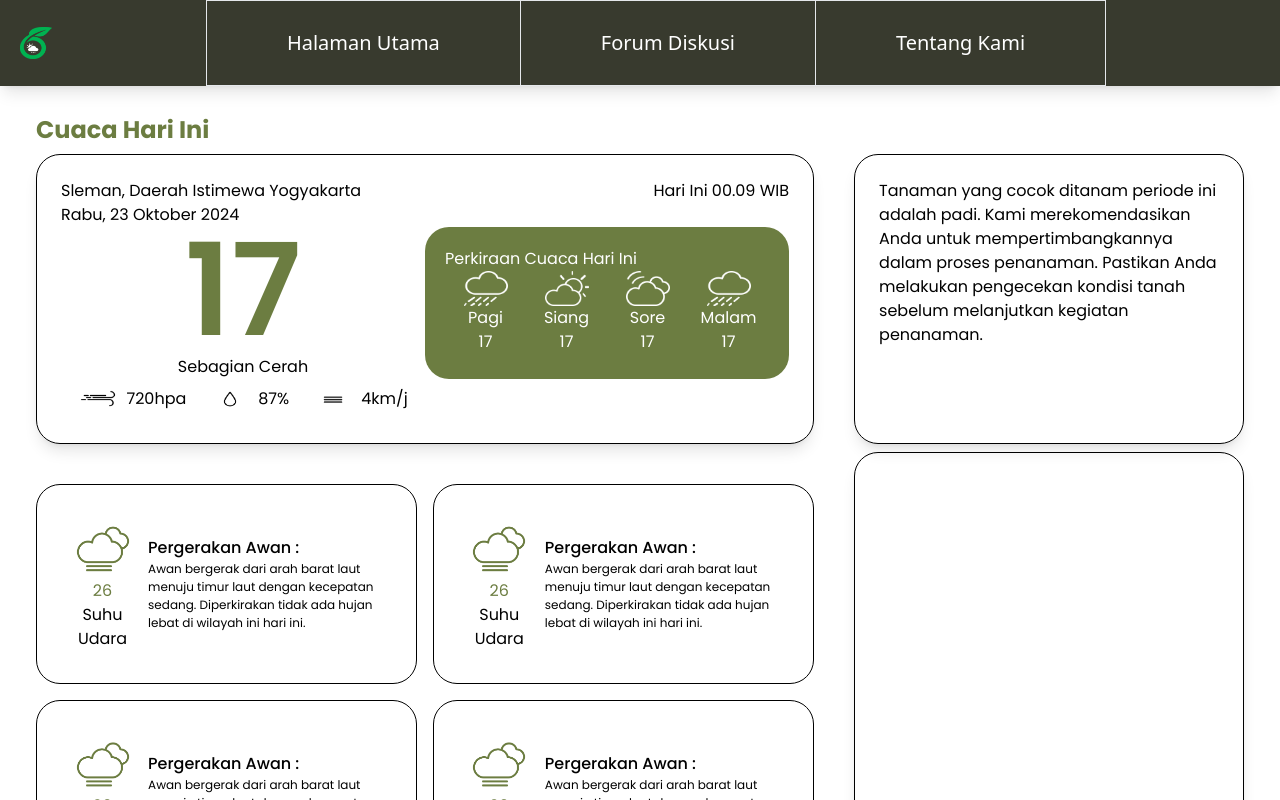
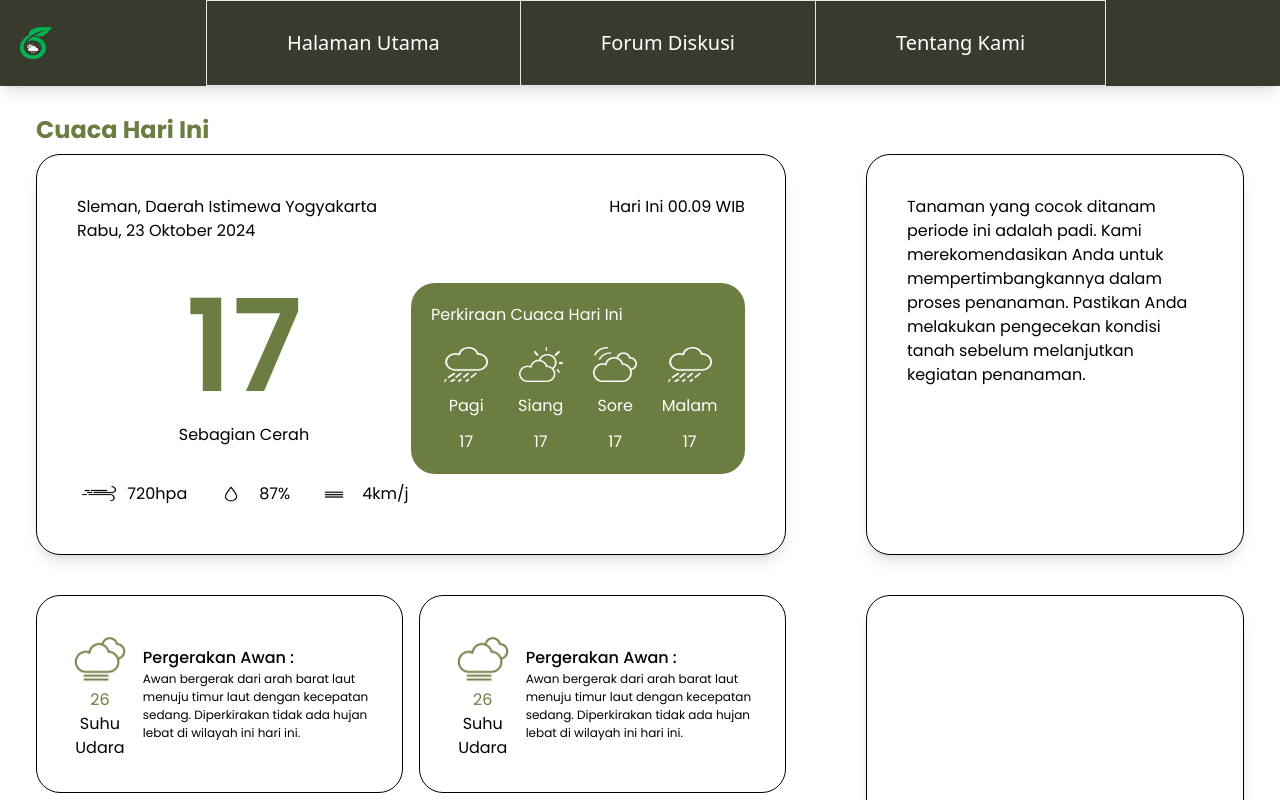
Before and after one commit to Yusuf-311/Mahitala, a React (Vite) app: page / in a window 1280 px wide. Shown: the top 800 px of the page. Built offline with nearby package versions, Linux system fonts and the light colour scheme.

Commit message:
first commit

```diff
--- a/src/components/dashboard/PrediksiCuaca.jsx
+++ b/src/components/dashboard/PrediksiCuaca.jsx
@@ -9,9 +9,9 @@ import PergerakaAwan from "../../assets/Icon/pergerakan-awan.png";
 const PrediksiCuaca = () => {
   return (
     <>
-      <div className="flex gap-10">
-        <div className="container w-2/3 p-6 mt-2 border border-black shadow-lg rounded-3xl ">
-          <div className="flex flex-row justify-between">
+      <div className="flex gap-20">
+        <div className="container w-2/3 p-10 mt-2 border border-black shadow-lg rounded-3xl ">
+          <div className="flex flex-row justify-between mb-10">
             <div className="basis-3/4">
               {" "}
               <p>Sleman, Daerah Istimewa Yogyakarta</p>
@@ -22,7 +22,7 @@ const PrediksiCuaca = () => {
             </div>
           </div>
           <div className="flex flex-row ">
-            <div className="text-center align-middle basis-1/2 md:basis-1/2">
+            <div className="space-y-3 text-center align-middle basis-1/2 md:basis-1/2">
               <p className="text-[#6C7D41]">
                 {" "}
                 <span className="font-semibold text-9xl ">17 </span>
@@ -31,26 +31,26 @@ const PrediksiCuaca = () => {
               <p className="font-normal">Sebagian Cerah</p>
             </div>
 
-            <div className="text-white align-middle p-5 pb-0 basis-1/2 md:basis-1/2 bg-[#6C7D41] rounded-3xl">
-              <p>Perkiraan Cuaca Hari Ini</p>
+            <div className="text-white align-middle p-5 pb-5 basis-1/2 md:basis-1/2 bg-[#6C7D41] rounded-3xl">
+              <p className="mb-5">Perkiraan Cuaca Hari Ini</p>
 
-              <div className="flex flex-row">
-                <div className="text-center basis-1/4">
+              <div className="flex gap-1">
+                <div className="space-y-3 text-center basis-1/4">
                   <img src={Hujan} className="mx-auto w-11" alt="" />
                   <p className="text-white">Pagi</p>
                   <p className="text-white">17</p>
                 </div>
-                <div className="text-center basis-1/4">
+                <div className="space-y-3 text-center basis-1/4">
                   <img src={CerahBerawan} className="mx-auto w-11 " alt="" />
                   <p className="text-white">Siang</p>
                   <p className="text-white">17</p>
                 </div>
-                <div className="text-center basis-1/4">
+                <div className="space-y-3 text-center basis-1/4">
                   <img src={Berawan} className="mx-auto w-11 " alt="" />
                   <p className="text-white">Sore</p>
                   <p className="text-white">17</p>
                 </div>
-                <div className="text-center basis-1/4">
+                <div className="space-y-3 text-center basis-1/4">
                   <img src={Hujan} className="mx-auto w-11 " alt="" />
                   <p className="text-white">Malam</p>
                   <p className="text-white">17</p>
@@ -73,7 +73,7 @@ const PrediksiCuaca = () => {
             </div>
           </div>
         </div>
-        <div className="container w-1/3 p-6 mt-2 border border-black shadow-lg rounded-3xl">
+        <div className="container w-1/3 p-10 mt-2 border border-black shadow-lg rounded-3xl">
           <p>
             Tanaman yang cocok ditanam periode ini adalah padi. Kami
             merekomendasikan Anda untuk mempertimbangkannya dalam proses
@@ -82,7 +82,7 @@ const PrediksiCuaca = () => {
           </p>
         </div>
       </div>
-      <div className="flex gap-10">
+      <div className="flex gap-20">
         <div className="grid w-2/3 grid-cols-2 gap-4 mt-10">
           <div className="flex items-center gap-3 p-8 border border-black rounded-3xl">
             <div className="text-center basis-3/4">
@@ -145,7 +145,7 @@ const PrediksiCuaca = () => {
             </div>
           </div>
         </div>
-        <div className="container w-1/3 p-6 mt-2 mt-10 border border-black shadow-lg rounded-3xl"></div>
+        <div className="container w-1/3 p-6 mt-10 border border-black shadow-lg rounded-3xl"></div>
       </div>
     </>
   );
```
